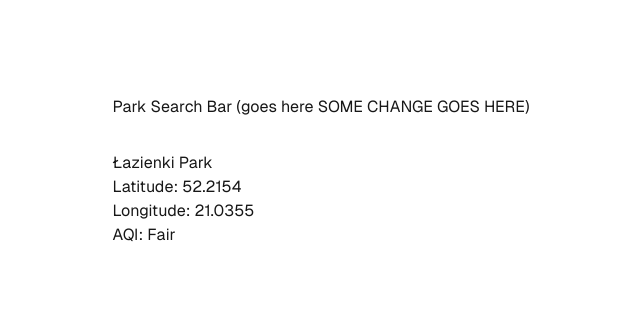
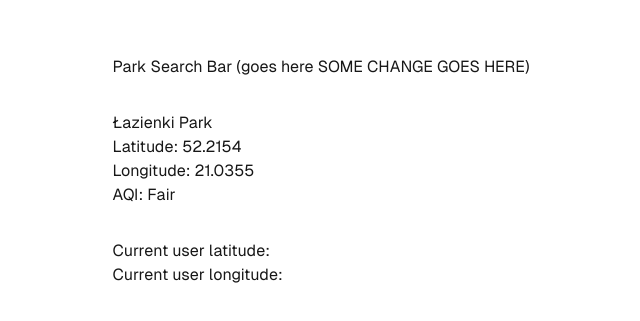
Before and after one commit to sbaron24/little-lungs, a Next.js app: page / in a window 1280 px wide. Shown: the part 229-550 px from the top of the page, without its empty margins (319-959 px from the left). Built offline with nearby package versions, Linux system fonts and the light colour scheme; no server answers.

Commit message:
CurrentPosition component

```diff
--- /dev/null
+++ b/app/components/CurrentLocation.js
@@ -0,0 +1,36 @@
+"use client";
+
+import React, { useState, useEffect } from "react";
+
+const CurrentPosition = () => {
+  const [location, setLocation] = useState({
+    latitude: null,
+    longitude: null,
+  });
+
+  useEffect(() => {
+    if (navigator.geolocation) {
+      navigator.geolocation.getCurrentPosition(
+        (position) => {
+          setLocation({
+            latitude: position.coords.latitude,
+            longitude: position.coords.longitude,
+          });
+        },
+        (error) => {
+          console.error("Error getting location: ", error);
+        }
+      );
+    } else {
+      console.error("Geolocation is not supported by this browser.");
+    }
+  }, []);
+  return (
+    <div>
+      <p>Current user latitude: {location.latitude}</p>
+      <p>Current user longitude: {location.longitude}</p>
+    </div>
+  );
+};
+
+export default CurrentPosition;
--- a/app/page.js
+++ b/app/page.js
@@ -1,5 +1,6 @@
 import ParkSearchBar from "./components/ParkSearchBar";
 import ParkInfo from "./components/ParkInfo";
+import CurrentPosition from "./components/CurrentLocation";
 
 export default function Home() {
   return (
@@ -13,6 +14,7 @@ export default function Home() {
             longitude: 21.0355,
           }}
         />
+        <CurrentPosition />
       </main>
       <footer className="row-start-3 flex gap-6 flex-wrap items-center justify-center"></footer>
     </div>
```
